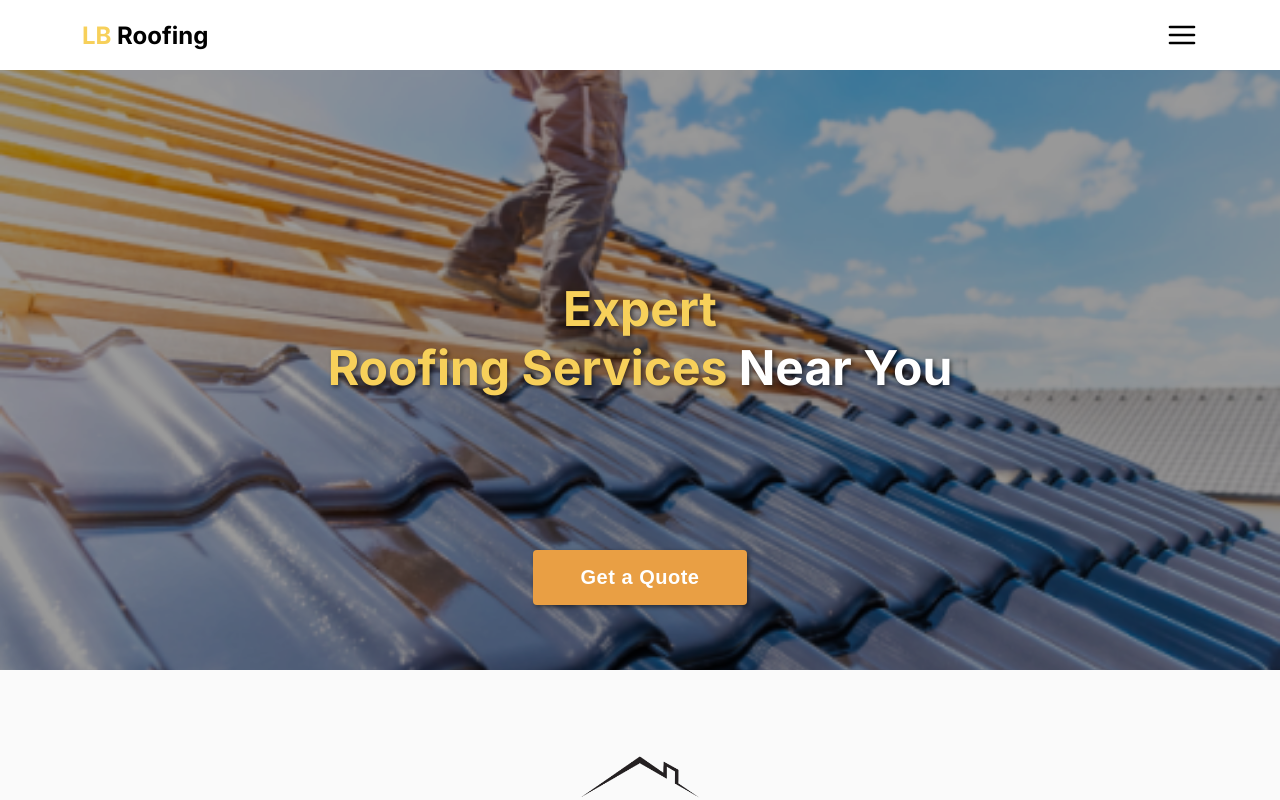
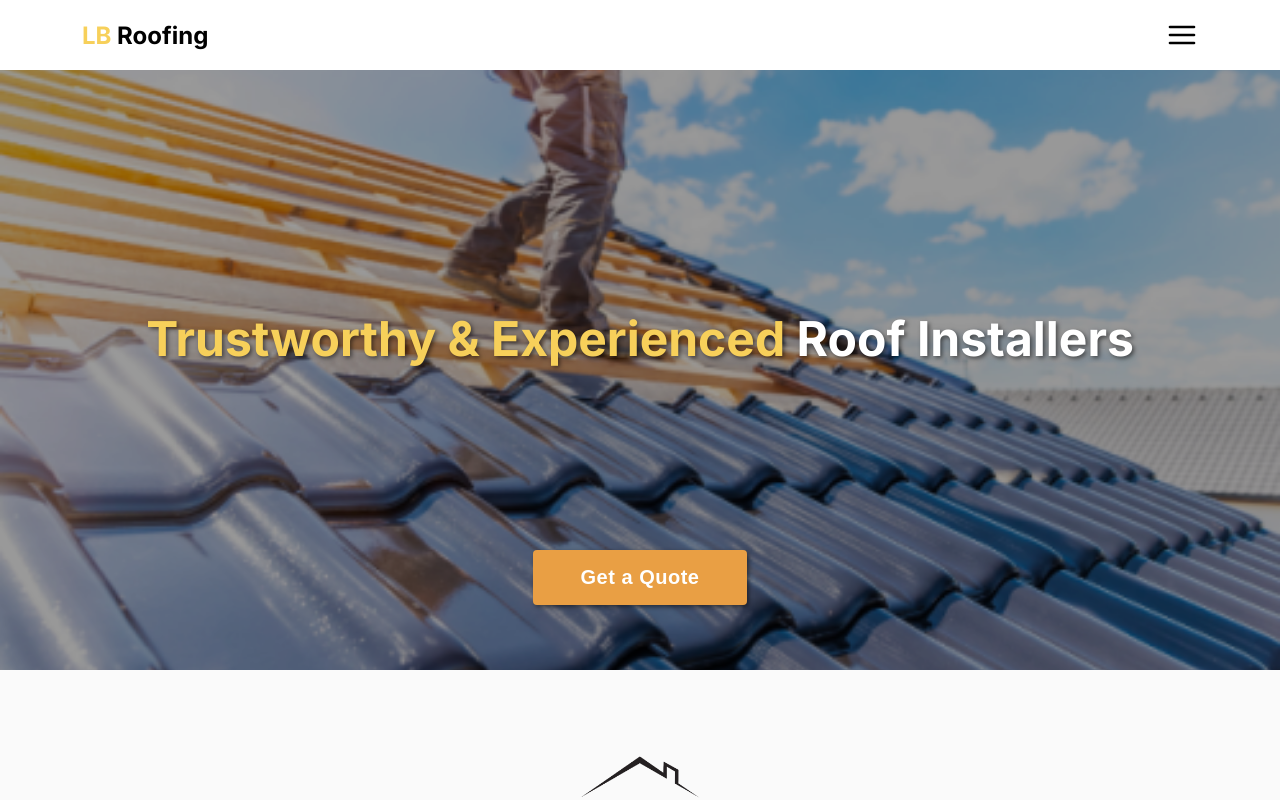
Before and after one commit to jake4369/blroofing, a Next.js app: page / in a window 1280 px wide. Shown: the top 800 px of the page. Built offline with nearby package versions, Linux system fonts and the light colour scheme.

Commit message:
Change time on Hero carousel

```diff
--- a/components/Hero/Hero.jsx
+++ b/components/Hero/Hero.jsx
@@ -23,7 +23,7 @@ const Hero = () => {
       setActiveSlideIndex((prevIndex) =>
         prevIndex === slides.length - 1 ? 0 : prevIndex + 1
       );
-    }, 4000); // Change slide every 5 seconds (adjust as needed)
+    }, 3000); // Change slide every 5 seconds (adjust as needed)
 
     // Clear the interval when the component unmounts
     return () => clearInterval(intervalId);
```
